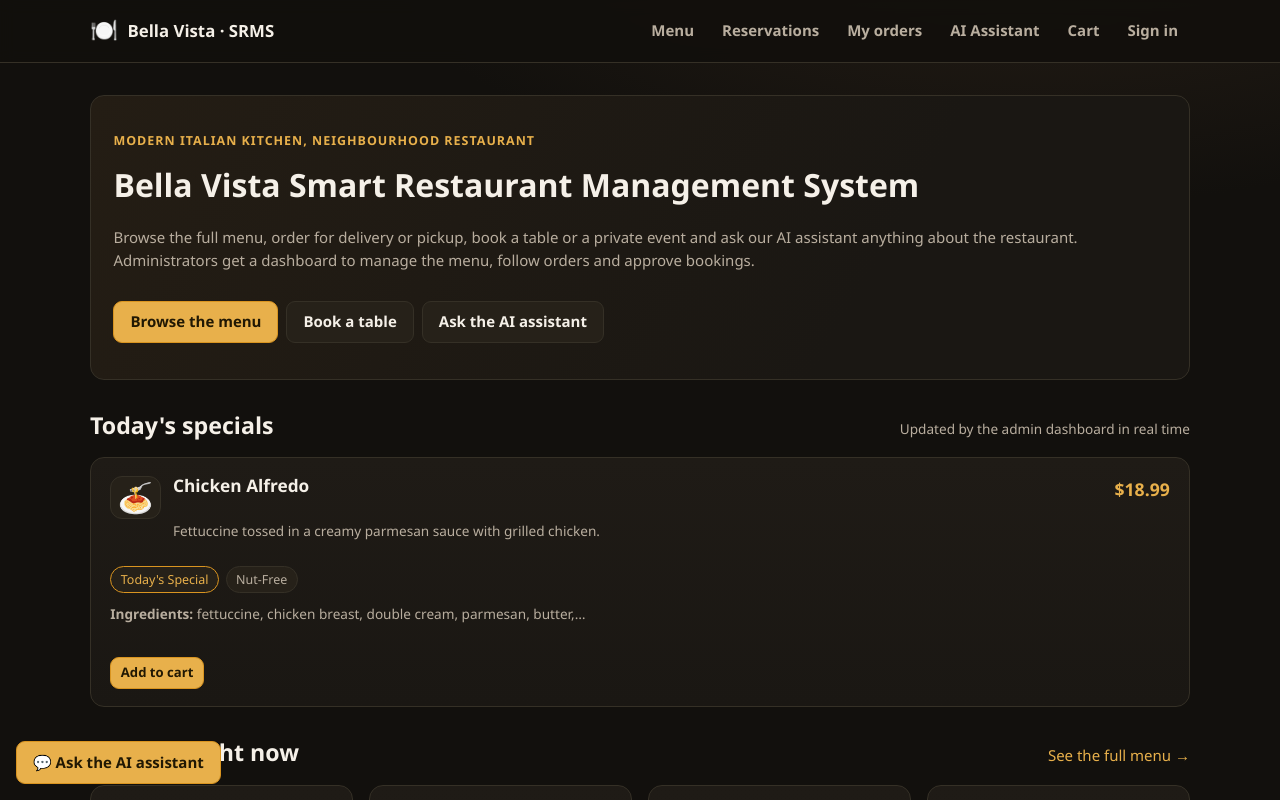
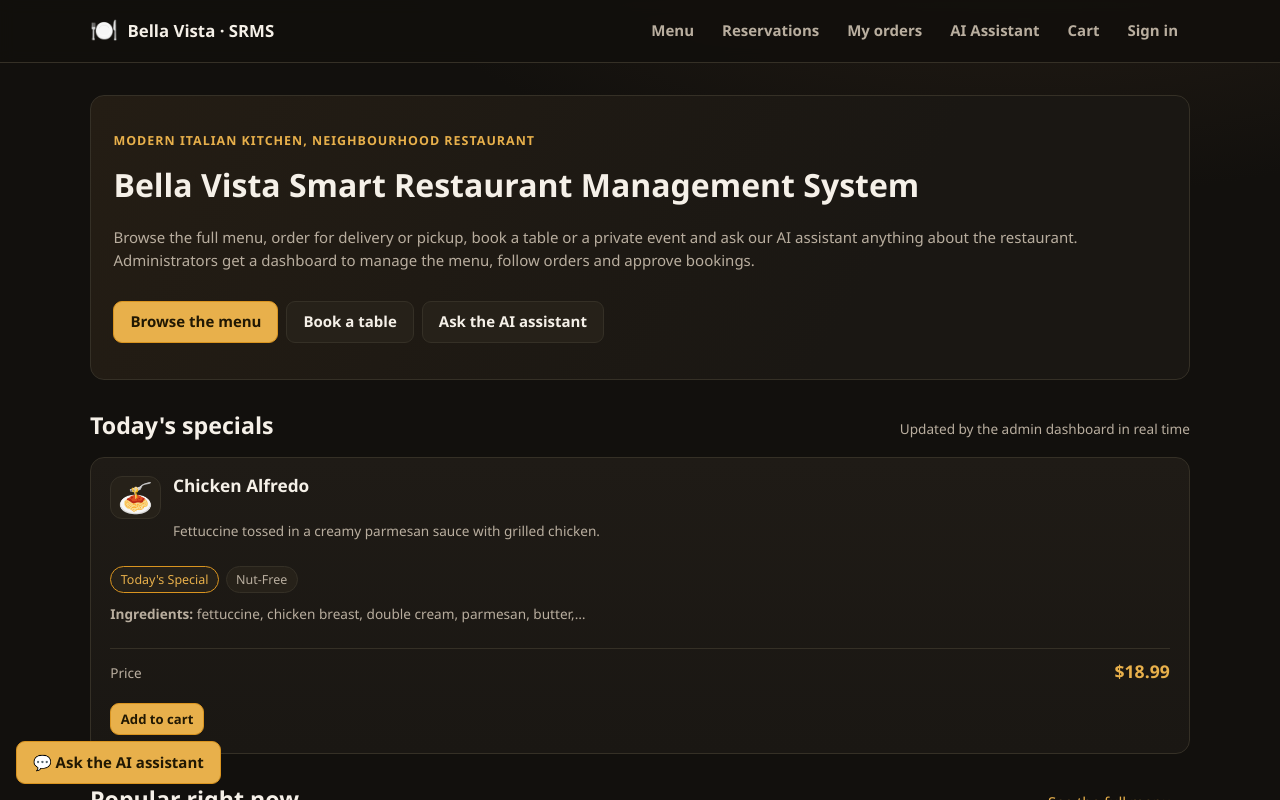
Before and after one commit to fiefdx/SRMS, a React (Vite) app in the folder client/: page / in a window 1280 px wide. Shown: the top 800 px of the page. Built offline with nearby package versions, Linux system fonts and the light colour scheme.

Commit message:
feat(menu): move the price to the card footer area, directly above the action buttons

```diff
--- a/client/src/components/MenuCard.jsx
+++ b/client/src/components/MenuCard.jsx
@@ -9,8 +9,9 @@ const INGREDIENTS_MAX = 64;
  * the home page "popular items" list and the admin preview without hidden dependencies.
  *
  * Layout contract: full dish name (never shortened, wraps over two lines and the title block reserves
- * that space), description (max 2 lines, "…" if longer), dietary chips, ingredients (max 2 lines) and
- * the action row pinned to the bottom, so buttons always sit the same distance from the bottom edge.
+ * that space), description (max 2 lines, "…" if longer), dietary chips, ingredients (max 2 lines),
+ * then the price and the action row pinned to the bottom of the card, so the price always sits
+ * directly above the buttons and the buttons always sit the same distance from the bottom edge.
  */
 export default function MenuCard({
   item,
@@ -35,7 +36,6 @@ export default function MenuCard({
             {description}
           </p>
         </div>
-        <div className="price nowrap">${price}</div>
       </div>
 
       <div className="chip-row menu-card-chips" aria-label="Dietary information">
@@ -49,6 +49,11 @@ export default function MenuCard({
       <p className="menu-card-ingredients small muted clamp-2" title={item.ingredients.join(', ')}>
         <strong>Ingredients:</strong> {ingredients}
       </p>
+
+      <div className="menu-card-price">
+        <span className="small muted">Price</span>
+        <span className="price nowrap">${price}</span>
+      </div>
 
       <div className="menu-card-footer">
         <button
--- a/client/src/index.css
+++ b/client/src/index.css
@@ -457,12 +457,24 @@ ul { margin: 0; padding: 0; list-style: none; }
   margin: 0;
 }
 
+/* Price + action row are pinned together at the bottom: the price always sits directly above the
+   buttons, and the buttons always the same distance from the bottom edge. */
+.menu-card-price {
+  margin-top: auto;
+  display: flex;
+  align-items: baseline;
+  justify-content: space-between;
+  gap: 0.5rem;
+  border-top: 1px solid var(--line);
+  padding-top: 0.55rem;
+}
+
 .menu-card-footer {
-  margin-top: auto;
   display: flex;
   flex-wrap: wrap;
   gap: 0.5rem;
   align-items: center;
+  margin-top: 0.5rem;
 }
 
 .menu-card-top {
```
